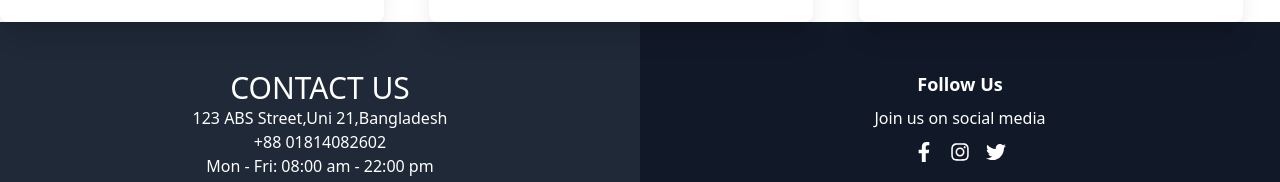
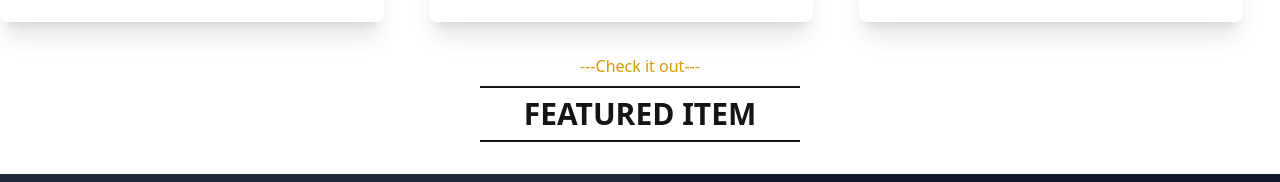
Before and after one commit to Abusayem99133/mrs-restaurant-client, a React (Vite) app: page / in a window 1280 px wide. Shown: the part 3279-3461 px from the top of the page. Built offline with nearby package versions, Linux system fonts and the light colour scheme; no server answers.

Commit message:
update to the featured component

```diff
--- /dev/null
+++ b/src/Pages/Home/Featured/Featured.jsx
@@ -0,0 +1,15 @@
+import React from "react";
+import SectionTitle from "../../../Components/SectionTitle/SectionTitle";
+
+const Featured = () => {
+  return (
+    <div>
+      <SectionTitle
+        subHeading="Check it out"
+        heading="Featured Item"
+      ></SectionTitle>
+    </div>
+  );
+};
+
+export default Featured;
--- a/src/Pages/Home/Home/Home.jsx
+++ b/src/Pages/Home/Home/Home.jsx
@@ -1,6 +1,7 @@
 import Banner from "../Banner";
 import Category from "../Category/Category";
 import ChefRe from "../ChefRe/ChefRe";
+import Featured from "../Featured/Featured";
 import PopularMenu from "../PopularMenu/PopularMenu";
 
 const Home = () => {
@@ -10,6 +11,7 @@ const Home = () => {
       <Category></Category>
       <PopularMenu></PopularMenu>
       <ChefRe></ChefRe>
+      <Featured />
     </div>
   );
 };
```
